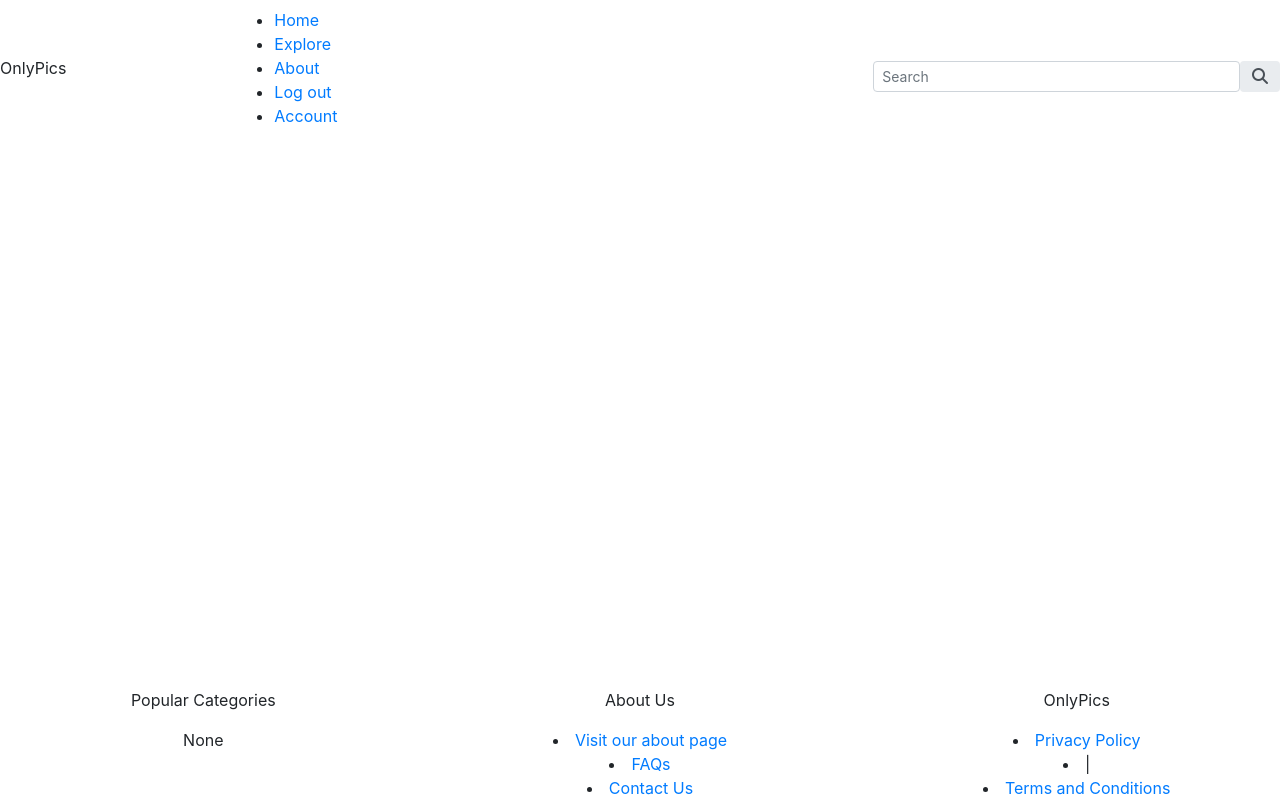
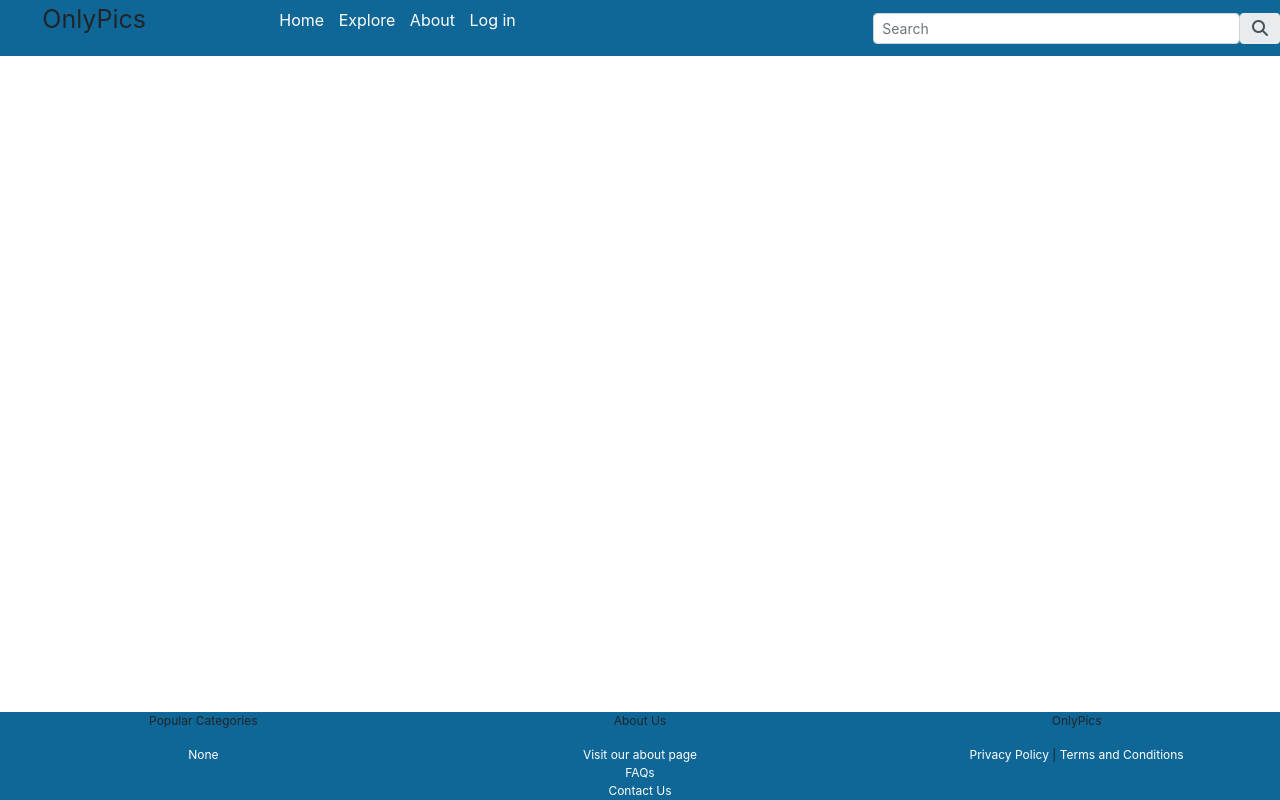
Before and after one commit to pufferffish/wad2-groupproject, a Django app: template WAD2Project10A/templates/onlypics/base.html in a window 1280 px wide. Run offline with Django 3.2, Linux system fonts and the light colour scheme; the template is opened without the code that fills it, so the values that code supplies are empty; some libraries are stand-ins or nearby versions.

Commit message:
base.css finished

```diff
--- a/WAD2Project10A/OnlyPics/urls.py
+++ b/WAD2Project10A/OnlyPics/urls.py
@@ -10,4 +10,5 @@ urlpatterns = [
     path("edit_profile", views.edit_profile, name="edit_profile"),
     path("logout", views.logout_user, name="logout"),
     path("vbucks", views.vbucks, name="vbucks"),
+    path("base", views.base, name='base'),
 ]
--- a/WAD2Project10A/OnlyPics/views.py
+++ b/WAD2Project10A/OnlyPics/views.py
@@ -12,6 +12,9 @@ def index(request):
             I'm sorry to interrupt you, Elizabeth. If you still even remember that name.
             But I'm afraid you've been misinformed.
             """)
+
+def base(request):
+    return render(request, 'onlypics/base.html')
 
 def whoami(request):
     if not request.user.is_authenticated:
--- a/WAD2Project10A/static/CSS/base.css
+++ b/WAD2Project10A/static/CSS/base.css
@@ -0,0 +1,38 @@
+@import url('https://fonts.googleapis.com/css?family=Nunito');
+
+html{
+    font-family: 'Nunito'
+}
+
+.navbarHeader, .footer {
+    background-color: #0f6797;
+}
+
+.navbarHeader p{
+    text-align: center;
+    font-size: 25px;
+}
+
+.footer{
+    font-size: 12px;
+    padding: 0px;
+}
+
+.navbarBtns li, .OnlyPicsList {
+    display: inline;
+}
+
+.navbarBtns a, .aboutUsList a {
+    color: white;
+    padding: 5px;
+    text-decoration: none;
+}
+
+.categories, .OnlyPicsList a{
+    color: white;
+    text-decoration: none;
+}
+
+.categories, .aboutUsList{
+    list-style-type: none;
+}
--- a/WAD2Project10A/templates/onlypics/base.html
+++ b/WAD2Project10A/templates/onlypics/base.html
@@ -1,20 +1,19 @@
-
 <!DOCTYPE html>
-
+{% load staticfiles %}
 
 <html lang="en">
 <head lang="en">
     <meta charset="UTF-8">
     <title>OnlyPics -
-
+    {% block title_block %}
         Base
-
+    {% endblock %}
     </title>
 
     <!-- this is an icon kit for the search icon && Bootstrap -->
     <script src="https://kit.fontawesome.com/a1a588f336.js" crossorigin="anonymous"></script>
     <link rel="stylesheet" href="https://cdn.jsdelivr.net/npm/bootstrap@4.0.0/dist/css/bootstrap.min.css" integrity="sha384-Gn5384xqQ1aoWXA+058RXPxPg6fy4IWvTNh0E263XmFcJlSAwiGgFAW/dAiS6JXm" crossorigin="anonymous">
-    <link rel="stylesheet" href="/static/CSS/base.css" type="text/css">
+    <link rel="stylesheet" href="{% static 'css/base.css'%}" type="text/css">
 </head>
 <body>
     <!-- This is the header -->
@@ -29,10 +28,12 @@
                             <li><a href="#home">Home</a></li>
                             <li><a href="#explore">Explore</a></li>
                             <li><a href="#about">About</a></li>
-
+                        {% if user.is_authenticated%}
                             <li><a href="#logout">Log out</a></li>
                             <li><a href="#account">Account</a></li>
-
+                        {% else %}
+                            <li><a href="#login">Log in</a></li>
+                        {% endif %}
                         </ul>
                     </div>
                 </div>
@@ -48,9 +49,8 @@
         </div>
     </div>
 
-
-
-
+    {% block bodyblock %}
+    {% endblock %}
 
     <!-- This is the footer -->
 
@@ -73,9 +73,13 @@
         <!-- This will hold [The categories (ordered), about us sublinks, [privacy policy, T&Cs]]-->
         <div class="row" align="center">
             <div class="col-md-4">
-
-                    <p>None</p>
-
+                {% if categories %}
+                    {% for c in category %}
+                        <li class="categories"><a href="#category"></a>category</li>
+                    {% endfor %}
+                {% else %}
+                    <li class="categories">None</li>
+                {% endif %}
             </div>
             <div class="col-md-4">
                 <li class="aboutUsList">
```
